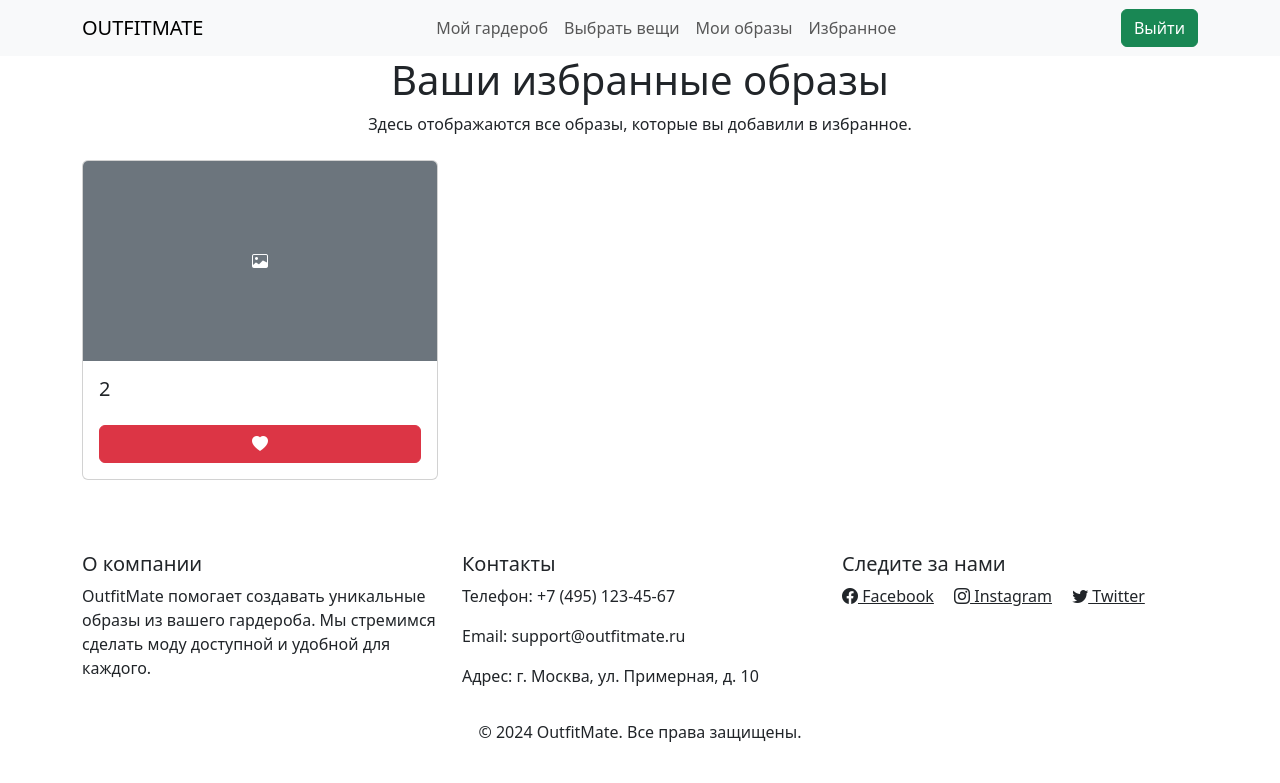
After one commit to Plim4ik/outfit-web, a Django app: page /favorite-outfits/ in a window 1280 px wide. The commit adds this page. Shown: the top 783 px of the page. Run offline with Django 5.2, Linux system fonts and the light colour scheme; a user stored in the database is signed in; data comes from the database, SQL or seed files in the repository; both versions use the stored data as it was after the commit.

Commit message:
✨ (favorite_outfits): add favorite outfits feature with view, template, and routing The new feature allows users to view their favorite outfits. A dedicated view retrieves the user's favorite outfits and renders them in a new HTML template. The navigation menu is updated to include a link to this new page, enhancing user experience by making it easier to access favorite items. Additionally, the URL routing is updated to support this new functionality.

```diff
--- /dev/null
+++ b/outfit/templates/favorite_outfits.html
@@ -0,0 +1,52 @@
+{% extends 'base.html' %}
+{% load static %}
+
+{% block title %}OutfitMate - Избранные образы{% endblock %}
+
+{% include 'messages.html' %}
+
+{% block content %}
+<main id="body">
+    <section id="favorite-outfits" class="container mb-5">
+        <header class="text-center mb-4">
+            <h1>Ваши избранные образы</h1>
+            <p>Здесь отображаются все образы, которые вы добавили в избранное.</p>
+        </header>
+
+        {% if favorite_outfits %}
+        <div class="row row-cols-1 row-cols-sm-2 row-cols-md-3 g-4">
+            {% for outfit in favorite_outfits %}
+            <div class="col">
+                <div class="card h-100">
+                    <div class="card-img-container position-relative">
+                        {% if outfit.image %}
+                            <img src="{{ outfit.image.url }}" class="card-img-top object-fit-cover" alt="{{ outfit.name }}" style="height: 200px;">
+                        {% else %}
+                            <div class="card-img-top bg-secondary text-white d-flex align-items-center justify-content-center" style="height: 200px;">
+                                <i class="bi bi-image"></i>
+                            </div>
+                        {% endif %}
+                    </div>
+                    <div class="card-body d-flex flex-column justify-content-between">
+                        <h5 class="card-title">{{ outfit.name }}</h5>
+                        <p class="card-text">{{ outfit.description }}</p>
+                        <!-- Add heart button to favorite this outfit -->
+                        <button class="btn {% if outfit in favorite_outfits %}btn-danger{% else %}btn-outline-danger{% endif %} heart-btn" data-outfit-id="{{ outfit.id }}">
+                            <i class="bi {% if outfit in favorite_outfits %}bi-heart-fill{% else %}bi-heart{% endif %}"></i>
+                        </button>
+                    </div>
+                </div>
+            </div>
+            {% endfor %}
+        </div>
+        {% else %}
+        <p class="text-center">У вас нет избранных образов.</p>
+        {% endif %}
+    </section>
+</main>
+
+{% endblock %}
+
+{% block scripts %}
+<script src="{% static 'js/addFavorites.js' %}"></script>
+{% endblock %}
--- a/outfit/templates/nav/menu.html
+++ b/outfit/templates/nav/menu.html
@@ -15,6 +15,9 @@
                 <li class="nav-item">
                     <a class="nav-link" href="{% url 'recommendations' %}">Мои образы</a>
                 </li>
+                <li class="nav-item">
+                    <a class="nav-link" href="{% url 'favorite_outfits' %}">Избранное</a>
+                </li>
             </ul>
             <ul class="navbar-nav">
                 {% if user.is_authenticated %}
--- a/outfit/urls.py
+++ b/outfit/urls.py
@@ -7,6 +7,7 @@ urlpatterns = [
     path('toggle_item/<int:item_id>/', views.toggle_item, name='toggle_item'),
     path('recommendations/', views.recommendations, name='recommendations'),
     path('toggle-favorite/<int:outfit_id>/', views.toggle_favorite, name='toggle-favorite'),
+    path('favorite-outfits/', views.favorite_outfits, name='favorite_outfits'),
     path('login/', views.login_page_view, name='login_page_view'),
     path('register/', views.register_page_view, name='register_page_view'),
     path('logout/', views.logout_view, name='logout_view'),
--- a/outfit/views.py
+++ b/outfit/views.py
@@ -81,6 +81,22 @@ def toggle_favorite(request, outfit_id):
         favorites.outfits.add(outfit)
         return JsonResponse({'success': 'Образ добавлен в избранное!', 'status': 'added'}, status=200)
 
+def favorite_outfits(request):
+    if not request.user.is_authenticated:
+        return redirect('login_page_view')
+    # Get the logged-in user's favorites
+    favorites = Favorites.objects.filter(user=request.user).first()
+    if favorites:
+        favorite_outfits = favorites.outfits.all()
+    else:
+        favorite_outfits = []
+
+    context = {
+        'favorite_outfits': favorite_outfits,
+    }
+    return render(request, 'favorite_outfits.html', context)
+
+
 def login_page_view(request):
     if request.user.is_authenticated:
         return redirect('my_requests')
```
Also changed, not shown: db.sqlite3.
